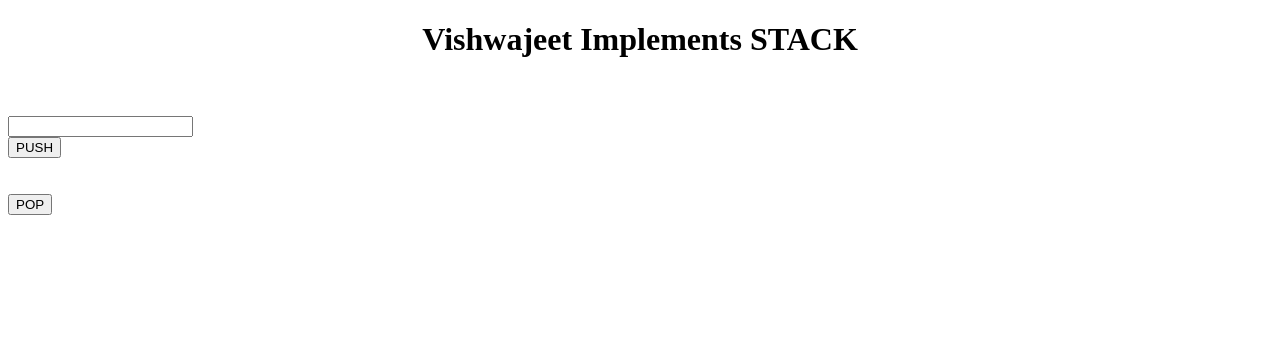
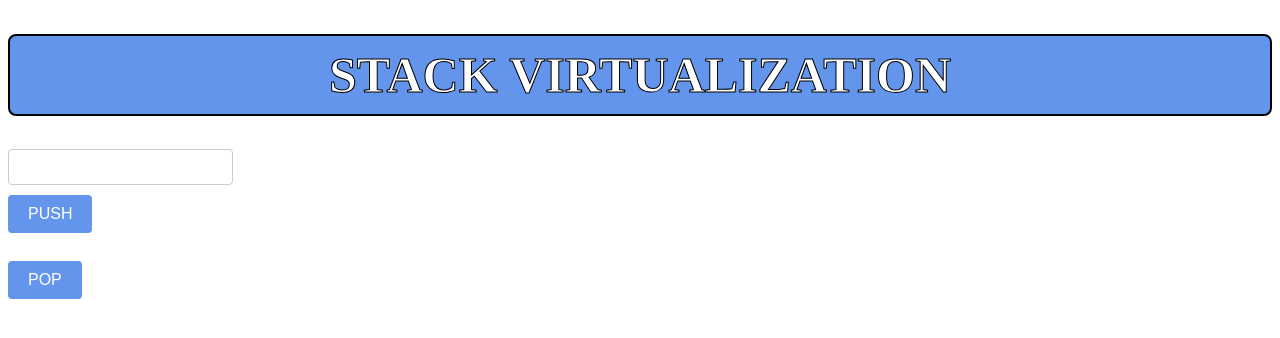
Before and after one commit to vishwajeetfr/Stack-Implementation, a React (Vite) app: page / in a window 1280 px wide. Shown: the top 338 px of the page. Built offline with nearby package versions, Linux system fonts and the light colour scheme.

Commit message:
style changes

```diff
--- a/src/App.css
+++ b/src/App.css
@@ -1,24 +1,30 @@
 /* index.css */
 .title {
-  color: black;
-  font-size: xx-large;
+  color: white;
+  font-weight: bold;
+  font-size: 50px;
   display: flex;
   justify-content: center;
+  background-color: cornflowerblue; /* Choose your preferred background color */
+  padding: 10px; /* Adjust padding as needed */
+  border: 2px solid black; /* Add a border for a distinct look */
+  border-radius: 8px; /* Optional: Add border-radius for rounded corners */
+  -webkit-text-stroke: 1px black; /* For WebKit browsers like Chrome and Safari */
+  text-stroke: 1px black;
 }
+
 /* App.css */
 .square-container {
   display: flex;
+  flex-direction: column; /* Display the squares vertically */
+  align-items: center;
 }
 
 .square {
   height: 100px;
   width: 100px;
   border: 2px solid black;
-  padding-left: 10px;
-  padding-right: 10px;
   background-color: cornflowerblue;
-  padding-left: 10px;
-  padding-right: 10px;
   display: flex;
   align-items: center;
   justify-content: center;
@@ -26,6 +32,29 @@
   overflow: hidden;
   word-wrap: break-word;
   white-space: normal;
+}
+
+.inputTop {
+  padding: 8px;
+  font-size: 16px;
+  border: 1px solid #ccc;
+  border-radius: 4px;
+  margin-bottom: 10px;
+}
+
+.btn {
+  padding: 10px 20px;
+  font-size: 16px;
+  background-color: cornflowerblue;
+  color: white;
+  border: none;
+  border-radius: 4px;
+  cursor: pointer;
+  margin-bottom: 10px;
+}
+
+.btn:hover {
+  background-color: lightblue;
 }
 
 @keyframes logo-spin {
--- a/src/App.jsx
+++ b/src/App.jsx
@@ -6,7 +6,6 @@ function App() {
   const [arr, setArr] = useState([]);
 
   const handleChange = (e) => {
-    console.log(e.target.value);
     setData(e.target.value);
   };
 
@@ -14,7 +13,7 @@ function App() {
     if (isNaN(dataIn) || dataIn === "") {
       alert("Write a number!");
     } else {
-      setArr([...arr, { id: arr.length + 1, data: parseInt(dataIn, 10) || 0 }]);
+      setArr([{ id: arr.length + 1, data: parseInt(dataIn, 10) || 0 }, ...arr]);
       setData("");
     }
   };
@@ -25,25 +24,33 @@ function App() {
 
   return (
     <div>
-      <h1 className="title">Vishwajeet Implements STACK</h1>
+      <h1 className="title">STACK VIRTUALIZATION</h1>
+      <div>
+        <input
+          className="inputTop"
+          type="text"
+          value={dataIn}
+          onChange={handleChange}
+        />
+        <br />
+        <button className="btn" onClick={handleClick}>
+          PUSH
+        </button>
+        <br />
+        <br />
+        <button className="btn" onClick={handleClick2}>
+          POP
+        </button>
+      </div>
       <div className="square-container">
-        {arr.map((a) => (
+        {arr.map((a, index) => (
           <div key={a.id} className="square">
             {a.data}
             <br />
-            {a.id === arr.length ? "TOP" : ""}
+            {index === 0 ? "TOP" : ""}
           </div>
         ))}
       </div>
-      <br />
-      <br />
-      <input type="text" value={dataIn} onChange={handleChange} />
-      <br />
-      <button onClick={handleClick}>PUSH</button>
-      <br />
-      <br />
-      <br />
-      <button onClick={handleClick2}>POP</button>
     </div>
   );
 }
```
